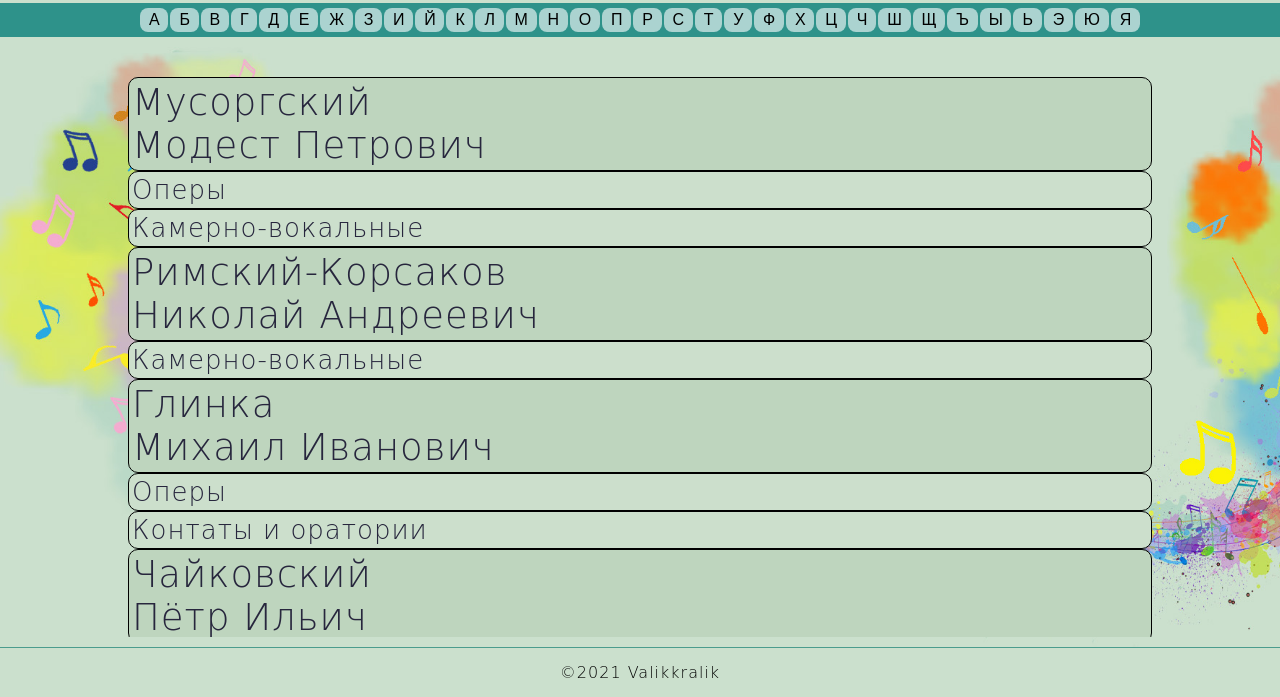
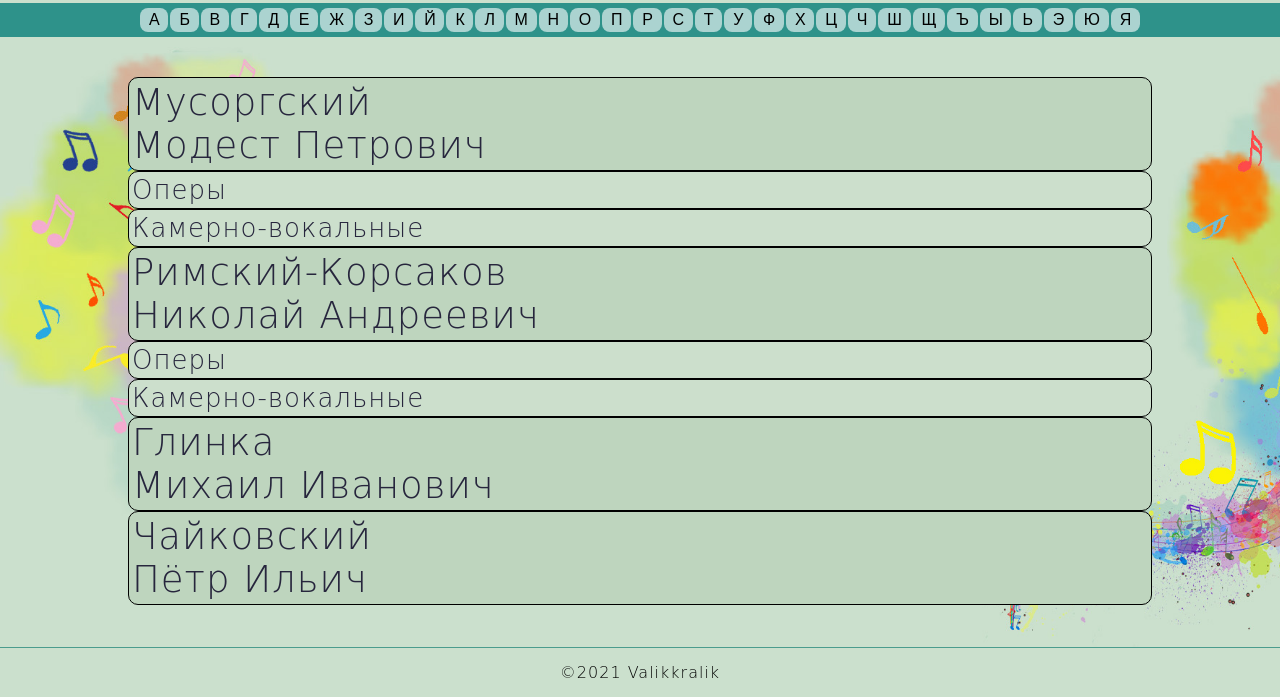
Before and after one commit to Valikkralikk/MyMainProjeck, a plain HTML site: page index.html in a window 1280 px wide. Both pictures are taken after a click on the link "Произведения". Shown: the part 103-800 px from the top of the page. Drawn offline with Linux system fonts and the light colour scheme; a web font is replaced by a local one.

Commit message:
Change href
yandex disk

```diff
--- a/CompositionsList.js
+++ b/CompositionsList.js
@@ -9,7 +9,7 @@ class CompositionsList{
         const list = array[type].map(item=>{
             const notes = item.notes.map(note=>{
                 return `<div><p>${note[0]}</p><div><a href="${note[1]}" download>Скачать</a><a href="${note[1]}" target="_blank">Открыть</a>
-                ${(note[2] === true)?'<audio src="https://sefon.pro/mp3/472422-sultan-laguchev-gorkij-vkus/"></audio><span>play</span></div>':'</div>'}</p></div>`
+                ${(note[2] === true)?'<audio src="https://getfile.dokpub.com/yandex/get/'+note[3]+'"></audio><span>play</span></div>':'</div>'}</div>`
             }).join('')
             return `<h3>${item.name}</h3><div class="hide list">${notes}</div>`
         }).join('')
--- a/dataBase.js
+++ b/dataBase.js
@@ -9,41 +9,41 @@ const dataBase = [
                 name:'Борис Годунов',
                 date:'1874',
                 notes:[
-                    ['Борис Годунов Клавир','./source/notes/Musorgski/Opera/BorisGodunov/Boris_Godunov_klavir.pdf',false,'address'],
-                    ['Борис Годунов Клавир 1896г','./source/notes/Musorgski/Opera/BorisGodunov/Boris_Godunov_klavir_1896g.pdf',false,'address'],
-                    ['Монолог Бориса Скорбит душа','./source/notes/Musorgski/Opera/BorisGodunov/Monolog_Borisa_Skorbit_dushaquot.pdf',false,'address'],
-                    ['Монолог Марины','./source/notes/Musorgski/Opera/BorisGodunov/Monolog_Mariny.pdf',false,'address'],
-                    ['Песня про комара','./source/notes/Musorgski/Opera/BorisGodunov/Pesnya_pro_komara.pdf',false,'address'],
-                    ['Песня Варлаама','./source/notes/Musorgski/Opera/BorisGodunov/Pesnya_Varlaama.pdf',false,'address'],
-                    ['Рассказ Пимена','./source/notes/Musorgski/Opera/BorisGodunov/Rasskaz_Pimena.pdf',false,'address'],
-                    ['Речь Щекалова','./source/notes/Musorgski/Opera/BorisGodunov/Rech_Schekalova.pdf',false,'address'],
-                    ['Речетатив и ария Бориса','./source/notes/Musorgski/Opera/BorisGodunov/Rechitativ_i_aria_Borisa.pdf',false,'address'],
+                    ['Борис Годунов Клавир','https://disk.yandex.by/i/QEo1nQ4qUOrEQA',false,'address'],
+                    ['Борис Годунов Клавир 1896г','https://disk.yandex.by/i/zftuydF7lwfp6g',false,'address'],
+                    ['Монолог Бориса Скорбит душа','https://disk.yandex.by/i/f1VKSrH_IJ85vA',false,'address'],
+                    ['Монолог Марины','https://disk.yandex.by/i/pfOuPsS1_jDHaQ',false,'address'],
+                    ['Песня про комара','https://disk.yandex.by/i/ffpzxbevrR6EIA',false,'address'],
+                    ['Песня Варлаама','https://disk.yandex.by/i/SRby1zB823RoeA',false,'address'],
+                    ['Рассказ Пимена','https://disk.yandex.by/i/bVzb5UPztf4PvA',false,'address'],
+                    ['Речь Щекалова','https://disk.yandex.by/i/V-sRfvXURk_QyA',false,'address'],
+                    ['Речетатив и ария Бориса','https://disk.yandex.by/i/PRor_D212TFl2Q',false,'address'],
                 ],
             },
             {
                 name:'сорочинская ярмарка',
                 date:'1913',
                 notes:[
-                    ['Клавир','./source/notes/Musorgski/Opera/SorochinskayaYarmarka/klavirSorochinskaya_yarmarka.pdf',false,'address'],
-                    ['Думка Параси','./source/notes/Musorgski/Opera/SorochinskayaYarmarka/Dumka_Parasi.pdf',false,'address'],
+                    ['Клавир','https://disk.yandex.by/i/qXbrlWDR6PWKgw',false,'address'],
+                    ['Думка Параси','https://disk.yandex.by/i/1_E-o9NJnT37JA',false,'address'],
                 ],
             },
             {
                 name:'женитьба',
                 date:'',
                 notes:[
-                    ['Рассказ свахи','./source/notes/Musorgski/Opera/Zhenitba/Modest_Musorgskiy_-_Rasskaz_svakhi.pdf',false,'address'],
+                    ['Рассказ свахи','https://disk.yandex.by/i/i35YTe8qQchLCg',false,'address'],
                 ],
             },
             {
                 name:'хованщина',
                 date:'1886',
                 notes:[
-                    ['Клавир','./source/notes/Musorgski/Opera/Khovanshina/Khovanschina_klavir.pdf',false,'address'],
-                    ['Ария Шкаловитого','./source/notes/Musorgski/Opera/Khovanshina/Modest_Musorgskiy_-_Aria_Shaklovitogo.pdf',false,'address'],
-                    ['Акт-2 Сцена-2 партитура','./source/notes/Musorgski/Opera/Khovanshina/musorgskiy-khovamshina-akt2scen2-partitura.pdf',false,'address'],
-                    ['Песня Марфы','./source/notes/Musorgski/Opera/Khovanshina/Pesnya_Marfy.pdf',false,'address'],
-                    ['Сцена гадания Марфы','./source/notes/Musorgski/Opera/Khovanshina/stsena_gadania_Marfy.pdf',false,'address'],
+                    ['Клавир','https://disk.yandex.by/i/3sHnUCtCpmbpsw',false,'address'],
+                    ['Ария Шкаловитого','https://disk.yandex.by/i/aFZgOFbaFHpW0A',false,'address'],
+                    ['Акт-2 Сцена-2 партитура','https://disk.yandex.by/i/Re6oqcEtYBgtUw',false,'address'],
+                    ['Песня Марфы','https://disk.yandex.by/i/kD-C7j7gFOVxGA',false,'address'],
+                    ['Сцена гадания Марфы','https://disk.yandex.by/i/ntt14jAANZji8g',false,'address'],
                 ]
             }
         ],
@@ -52,25 +52,25 @@ const dataBase = [
                 name:'Цикл песни и пляски смерти',
                 date:'',
                 notes:[
-                    ['Трепак','./source/notes/Musorgski/CamernoVocalnii/CiklPesniIPliyaskiSmerti/1_Trepak.pdf',false,'address'],
-                    ['Колыбельная','./source/notes/Musorgski/CamernoVocalnii/CiklPesniIPliyaskiSmerti/2_Kolybelnaya.pdf',false,'address'],
-                    ['Серенада','./source/notes/Musorgski/CamernoVocalnii/CiklPesniIPliyaskiSmerti/3_Serenada.pdf',false,'address'],
-                    ['Полководец','./source/notes/Musorgski/CamernoVocalnii/CiklPesniIPliyaskiSmerti/4_Polkovodets.pdf',false,'address'],
-                    ['Песня и пляска смерти','./source/notes/Musorgski/CamernoVocalnii/CiklPesniIPliyaskiSmerti/pesni_i_plyaski_smerti.pdf',false,'address'],
+                    ['Трепак','https://disk.yandex.by/i/fqJQEOKUWEKoQQ',false,'address'],
+                    ['Колыбельная','https://disk.yandex.by/i/HCi5gUXg70eodw',false,'address'],
+                    ['Серенада','https://disk.yandex.by/i/LvpEl4HkY1pv8w',false,'address'],
+                    ['Полководец','https://disk.yandex.by/i/T8mY-SlJSXaNYA',false,'address'],
+                    ['Песня и пляска смерти','https://disk.yandex.by/i/rrt7nalPpt1GKQ',false,'address'],
                 ],
             },
             {
                 name:'Детская. Эпизоды из детской жизни.',
                 date:'',
                 notes:[
-                    ['Детская','./source/notes/Musorgski/CamernoVocalnii/Детская. Эпизоды из детской жизни. Вокальный цикл на слова композитора (1870)/Musorgskiy_-_Detskaya.pdf',false,'address'],
+                    ['Детская','https://disk.yandex.by/i/o-RUQp_avOgUDA',false,'address'],
                 ],
             },
             {
                 name:'Вокальный цикл «Без солнца»',
                 date:'',
                 notes:[
-                    ['Детская','./source/notes/Musorgski/CamernoVocalnii/«Без солнца». Вокальный цикл на стихи А. А. Голенищева-Кутузова (1874)/Bez_solntsa.pdf',false,'address'],
+                    ['Без солнца','https://disk.yandex.by/i/P4UOpoJs4f07rg',false,'address'],
                 ],
             },
         ]
@@ -80,22 +80,42 @@ const dataBase = [
         fullName:'Римский-Корсаков</br> Николай Андреевич',
         image:'./source/image/korsakov.jpg',
         date:'(1844-1908)',
+        opera:[
+            {
+                name:'Царская невеста',
+                date:'1899',
+                notes:[
+                    ['Ария Любаши Вот до чего я дожила...','https://disk.yandex.by/i/TdLOw1lQEQm_9w',false,'address'],
+                    ['Ария Марфы','https://disk.yandex.by/i/ynt_vNsjFTIAKg',false,'address'],
+                    ['Ария Марфы Иван Сергеич','https://disk.yandex.by/i/QiNqi54-2NS28g',false,'address'],
+                    ['Дуэт Любаши и Грязного','https://disk.yandex.by/i/o3xyi7X09HBHMA',false,'address'],
+                    ['Клавир','https://disk.yandex.by/i/Ge_zxi92kCBJhw',false,'address'],
+                ],
+            },
+            {
+                name:'Снегурочка',
+                date:'1882',
+                notes:[
+                    ['Ариетта Снегурочки','https://disk.yandex.by/i/CntLQp9UZXzQIg','audio','address'],
+                    ['Ариозо Мизгиря','https://disk.yandex.by/i/nI8GlTMcMH1fmw','audio','address'],
+                    ['Ария Снегурочки','https://disk.yandex.by/i/1c5U-4UjaqcTvw','audio','address'],
+                    ['Клавир','address','https://disk.yandex.by/i/dhLJICuHiJBH_w','address'],
+                    ['Третья песня Леля','https://disk.yandex.by/i/U4Rcs3hBQk9kXg','audio','address'],
+                ],
+            },
+        ],
         camer:[
             {
-                name:'Борис Годунов',
-                date:'1874',
-                notes:[['note','address','audio','address']],
+                name:'Сборник романсов',
+                date:'1880',
+                notes:[
+                    ['Римский-Корсаков - Романсы Том 1','https://disk.yandex.by/i/qTgMkXeHGLM52g',false,'address'],
+                    ['Римский-Корсаков - Романсы Том 2','https://disk.yandex.by/i/QUHNVttuOvr8dQ',false,'address'],
+                    ['Римский-Корсаков - Избранные романсы для среднего голоса 1987г','https://disk.yandex.by/i/AmQPwT96cJHMAw',false,'address'],
+                    ['Римский-Корсаков - Избранные романсы для среднего голоса 1983г','https://disk.yandex.by/i/rNIZyzJ-obhyIw',false,'address'],
+                    ['Римский-Корсаков - Избранные романсы для высокого голоса','https://disk.yandex.by/i/J-v97NIbVJM2Fw',false,'address'],
+                ],
             },
-            {
-                name:'сорочинская ярмарка',
-                date:'1913',
-                notes:[['note','address','audio','address']],
-            },
-            {
-                name:'хованщина',
-                date:'1886',
-                notes:[['Клавир','http://drive.google.com/uc?export=view&id=1z7mMBl_6xDZcdjNHzBw_TOb4h3xPEnH1','audio','address']]
-            }
         ]
     },
     {
@@ -103,67 +123,14 @@ const dataBase = [
         fullName:'Глинка</br> Михаил Иванович',
         date:'(1804-1857)',
         image:'./source/image/glinka.jpg',
-        opera:[
-            {
-                name:'Борис Годунов',
-                date:'1874',
-                notes:[['note','address','audio','address']],
-            },
-            {
-                name:'сорочинская ярмарка',
-                date:'1913',
-                notes:[['note','address','audio','address']],
-            },
-            {
-                name:'хованщина',
-                date:'1886',
-                notes:[['Клавир','http://drive.google.com/uc?export=view&id=1z7mMBl_6xDZcdjNHzBw_TOb4h3xPEnH1','audio','address']]
-            }
-        ],
-        cont:[
-            {
-                name:'Борис Годунов',
-                date:'1874',
-                notes:[['note','address',true,'address']],
-            },
-            {
-                name:'сорочинская ярмарка',
-                date:'1913',
-                notes:[['note','address',true,'address']],
-            },
-            {
-                name:'хованщина',
-                date:'1886',
-                notes:[['Клавир','http://drive.google.com/uc?export=view&id=1z7mMBl_6xDZcdjNHzBw_TOb4h3xPEnH1','audio','address']]
-            }
-        ]
+
     },
     {
         name:'Чайковский',
         fullName:'Чайковский</br> Пётр Ильич',
         date:' (1840-1893)',
         image:'./source/image/chaikovsky.jpg',
-        cont:[
-            {
-                name:'Борис Годунов',
-                date:'1874',
-                notes:[['note','address','audio','address']],
-            },
-            {
-                name:'сорочинская ярмарка',
-                date:'1913',
-                notes:[['note','address','audio','address']],
-            },
-            {
-                name:'хованщина',
-                date:'1886',
-                notes:[
-                    ['Клавир','http://drive.google.com/uc?export=view&id=1z7mMBl_6xDZcdjNHzBw_TOb4h3xPEnH1',true,'address'],
-                    ['Алавир','http://drive.google.com/uc?export=view&id=1z7mMBl_6xDZcdjNHzBw_TOb4h3xPEnH1',true,'address'],
-                    ['Улавир','http://drive.google.com/uc?export=view&id=1z7mMBl_6xDZcdjNHzBw_TOb4h3xPEnH1',false,'address'],
-                ]
-            }
-        ]
+
     },
 ]
 
```
Also changed, not shown: style.css (+11 -25 lines).
